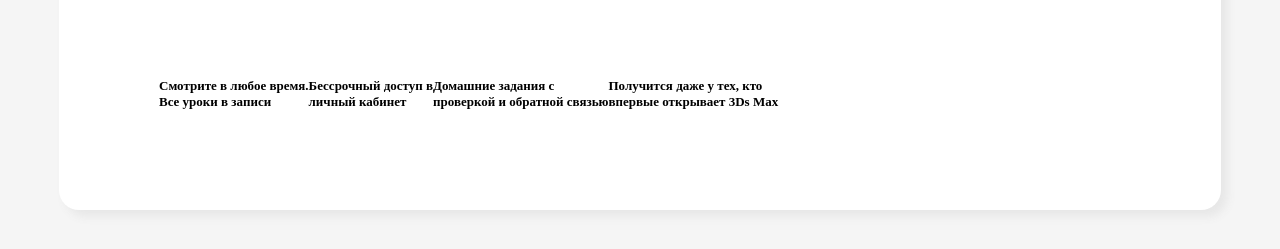
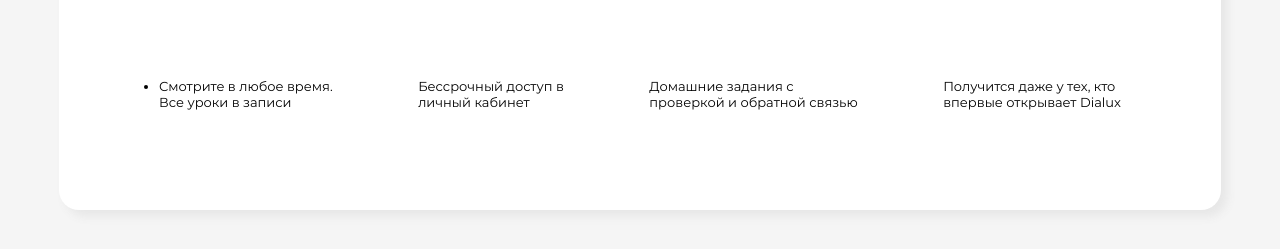
Before and after one commit to Sukre22/Project_course_landing_page, a website: page src/index.html in a window 1280 px wide. Shown: the part 519-768 px from the top of the page. Drawn offline with nearby package versions, Linux system fonts and the light colour scheme; files that its build step writes are made by us from their sources; files whose address does not match are found by name; a web font is replaced by a local one.

Commit message:
worked on main 5

```diff
--- a/gulpfile.js
+++ b/gulpfile.js
@@ -16,14 +16,14 @@ let path = {
         html: [source_folder  + "/*.html", "!" + source_folder  + "/_*.html"],
         css: source_folder + "/scss/style.scss",
         js: source_folder  + "/js/script.js",
-        img: source_folder  + "/img/**/*.{jpg, png, svg, gif, ico, webp}",
+        img: source_folder  + "/img/**/*.+(png|jpg|gif|ico|svg|webp)",
         fonts: source_folder + "/fonts/*.ttf",
     },
     watch: {
         html: source_folder  + "/**/*.html",
         css: source_folder + "/scss/**/*.scss",
         js: source_folder  + "/js/**/*.js",
-        img: source_folder  + "/img/**/*.{jpg, png, svg, gif, ico, webp}",
+        img: source_folder  + "/img/**/*.+(png|jpg|gif|ico|svg|webp)",
     },
     clean: "./" + project_folder + "/"
 }
--- a/src/_main.html
+++ b/src/_main.html
@@ -11,10 +11,15 @@
        </div>
        <div class="main-wrap_logo"><img src="img/logo1.jpg" alt=""></div>
        <div class="main-wrap_advantages">
-           <div class="main-wrap_advantages__first">Смотрите в любое время. </br> Все уроки в записи</div>
+           <div class="main-wrap_advantages__first">
+
+              <!--- <div class="main-wrap_advantages__first-icon"><img src="img/main_icon1.jpg" alt="image"></div>-->
+               <div class="main-wrap_advantages__first-text">Смотрите в любое время. </br> Все уроки в записи</div>
+        </div>
+
            <div class="main-wrap_advantages__second">Бессрочный доступ в </br>  личный кабинет</div>
            <div class="main-wrap_advantages__third">Домашние задания с </br>  проверкой и обратной связью</div>
-           <div class="main-wrap_advantages__fourth">Получится даже у тех, кто </br>  впервые открывает 3Ds Max</div>
+           <div class="main-wrap_advantages__fourth">Получится даже у тех, кто </br>  впервые открывает Dialux</div>
        </div>
     </div>
-</div>           </br>
+</div>
--- a/src/scss/main.scss
+++ b/src/scss/main.scss
@@ -51,13 +51,28 @@
             }
         }
     &-wrap_advantages {
+        width: 100%;
         display: flex;
-        justify-content: center;
+        flex-wrap: wrap;
+        justify-content: space-between;
         padding-left: 100px;
         padding-right: 100px;
         font-size: 13px;
-        font-weight: 700;
+        font-weight: 400;
+        font-family: 'Montserrat-Regular', sans-serif;
         padding-bottom: 100px;
+        &__first {
+            display: inline-flex;
+            display: list-item;
+            /*&-icon {
+                img {
+                    padding-right: 8px;
+                    width: 33px;
+                    height: 33px;
+                }
+            }*/
+        }
+
     }
 
 }
```
Also changed, not shown: dist/css/style.css, dist/css/style.min.css, dist/img/logo.jpg (deleted), dist/img/logo.webp (deleted), dist/img/main_icon1.jpg (added), dist/img/main_icon1.webp (added), dist/index.html, src/img/logo.jpg (deleted), src/img/logo2.png (deleted), src/img/main_icon1.jpg (added), src/logo.jpg (deleted), src/logo1.jpg (deleted), src/logo2.png (deleted).
